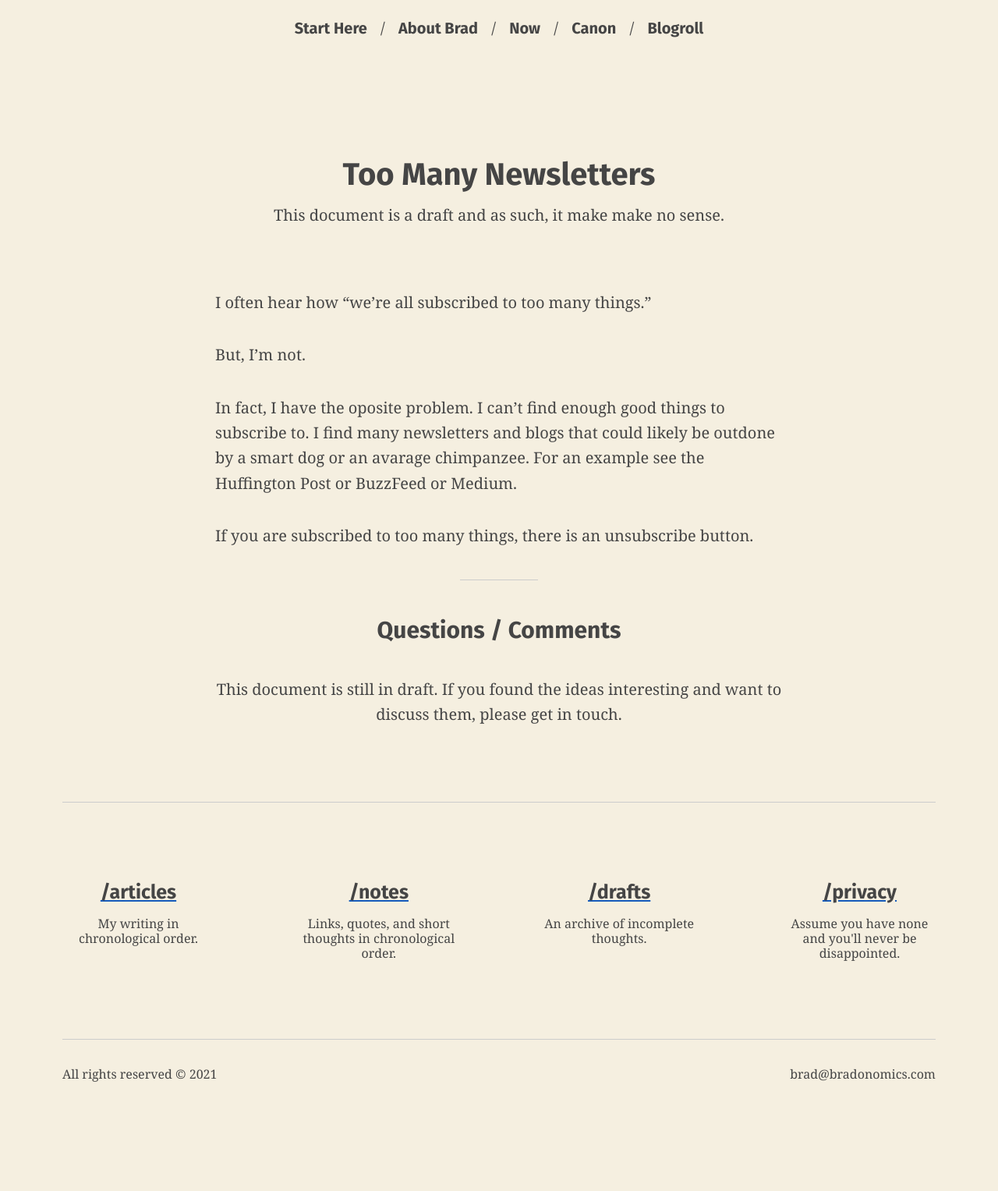
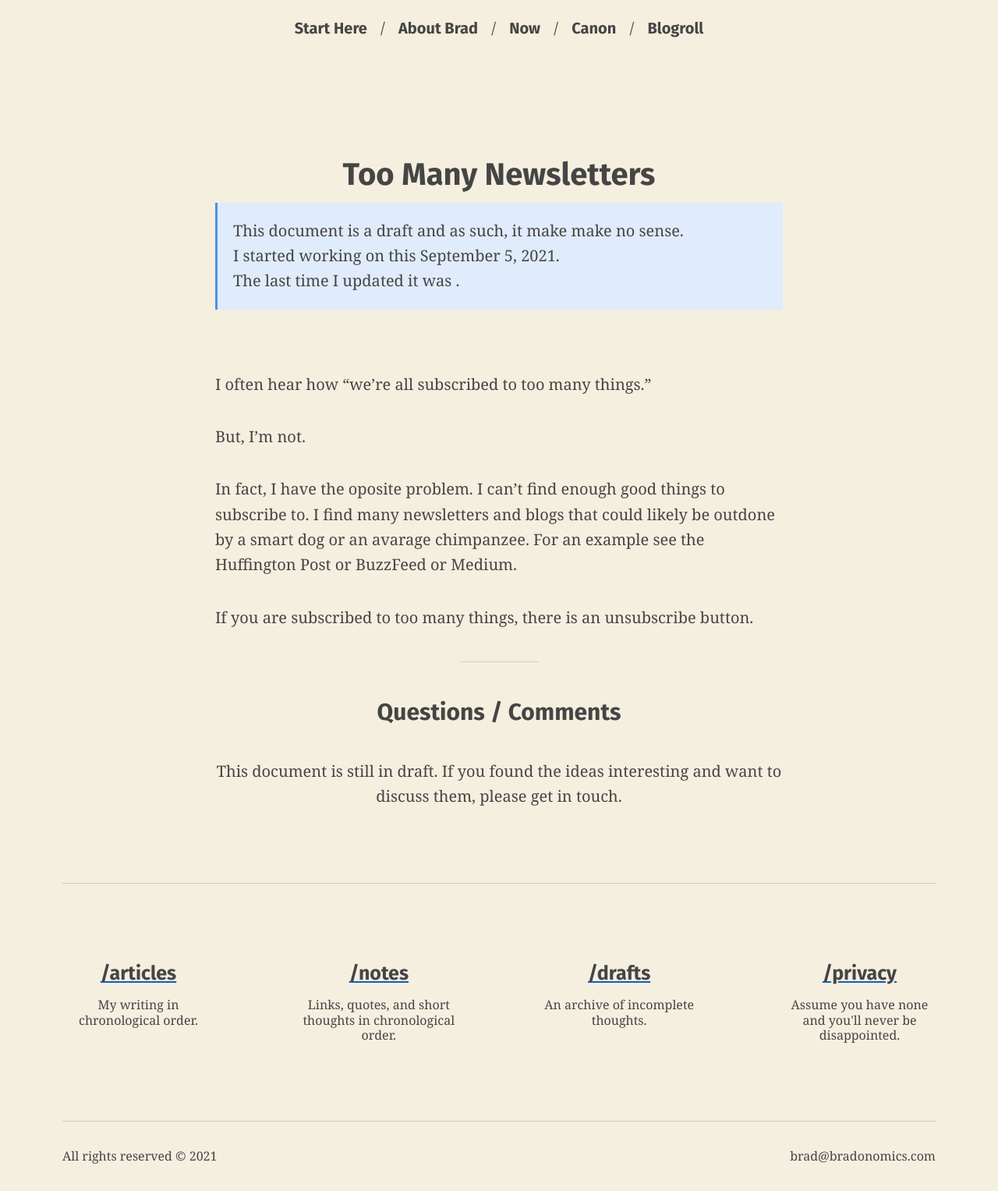
Before and after one commit to bradonomics/bradonomics.com, a Jekyll site: the page built from _drafts/too-many-newsletters.md, in a window 1280 px wide. Shown: the whole page at 78% size. Built offline with Jekyll 4.4.1, drawn with Linux system fonts in a browser that asks for light colours; before the commit the page ends 1422 px from its top, so only the background shows below that.

Commit message:
Add draft info box to top of layout

```diff
--- a/_layouts/draft.html
+++ b/_layouts/draft.html
@@ -3,9 +3,14 @@ layout: default
 ---
 
 <article class="note">
+
   <header class="page-header">
     <h1>{{ page.title }}</h1>
-    <p>This document is a draft and as such, it make make no sense.</p>
+    <div class="draft-notice">
+      <p>This document is a draft and as such, it make make no sense.</p>
+      <p>I started working on this {{ page.date | date: '%B %-d, %Y' }}.</p>
+      <p>The last time I updated it was {{ page.last_modified_at | date: '%B %-d, %Y' }}.</p>
+    </div>
   </header>
 
   {{ content }}
--- a/_sass/article.scss
+++ b/_sass/article.scss
@@ -5,9 +5,17 @@
 .page-header {
   margin: 4rem 0;
   text-align: center;
+}
 
-  h1 + p {
-    margin-top: -1.5rem;
+.draft-notice {
+  margin-top: -1.5rem;
+  border-left: 3px solid lighten($primary-color, 20%);
+  background-color: lighten($primary-color, 52%);
+  padding: 1rem;
+  text-align: left;
+
+  p {
+    margin-bottom: 0;
   }
 
 }
```
